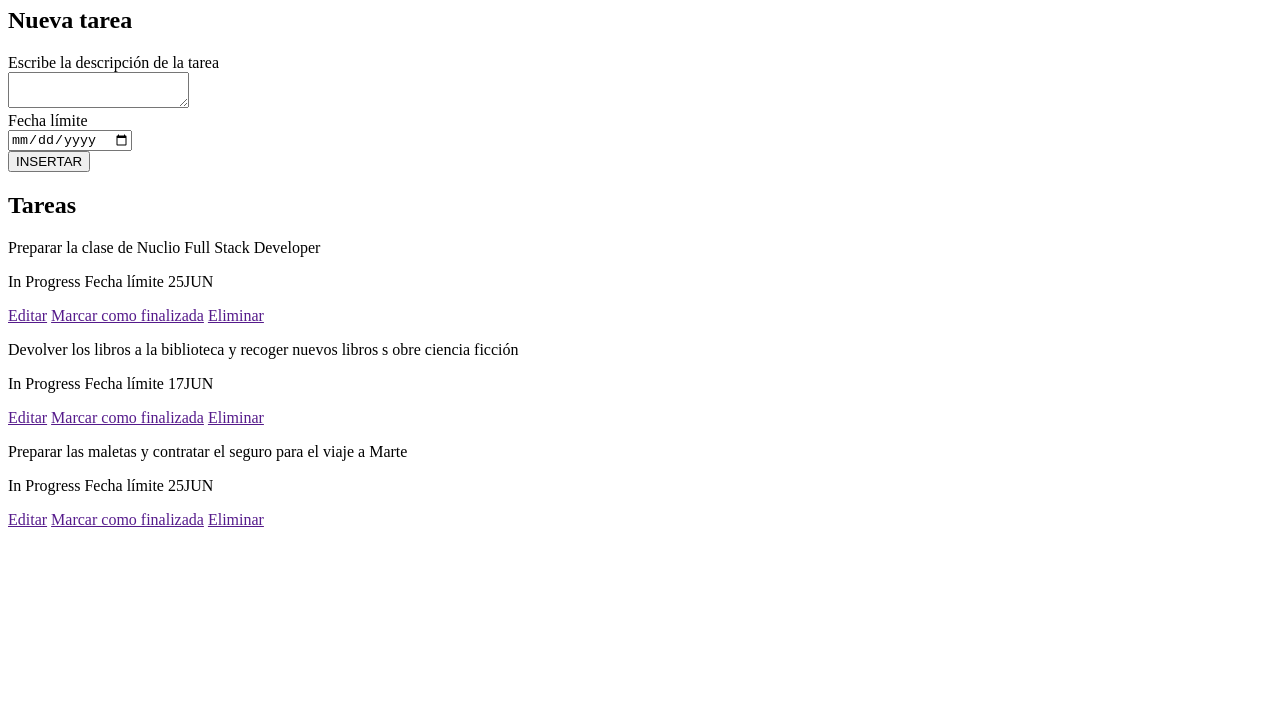
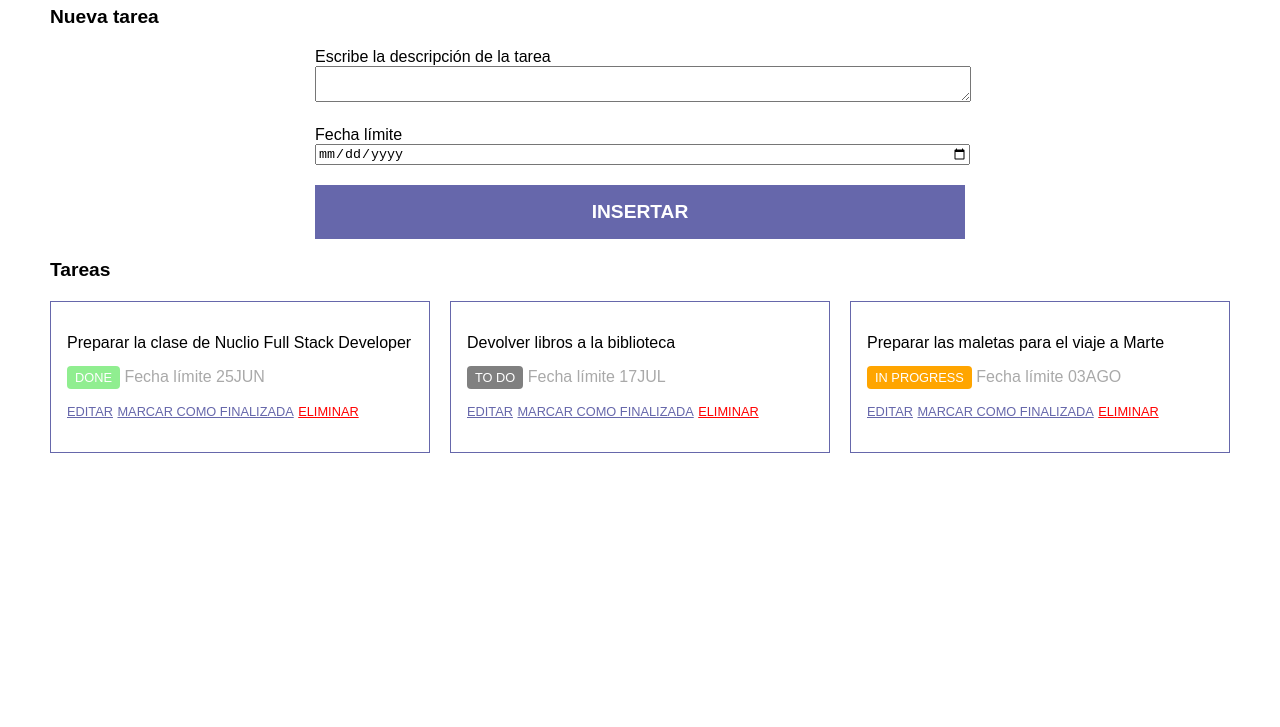
Before and after one commit to FSDSTR0624/TODO, a plain HTML site: page todo.html in a window 1280 px wide. Shown: the part 73-800 px from the top of the page. Drawn offline with Linux system fonts and the light colour scheme.

Commit message:
cambios css

```diff
--- /dev/null
+++ b/style.css
@@ -0,0 +1,117 @@
+body {
+    font-family: sans-serif;
+    margin: 0 auto;
+    max-width: 1200px;
+}
+
+h1 {
+    color: white;
+    background-color: #6667ab;
+    text-align: center;
+    font-size: 2rem;
+    font-weight: bold;
+    padding: 1rem;
+    margin: 0;
+}
+
+h2 {
+    color: black;
+    font-size: 1.2rem;
+    margin: 10px;
+}
+
+form {
+    margin: auto;
+    max-width: 650px;
+    padding: 10px;
+}
+
+textarea {
+    width: 100%;
+    margin-bottom: 20px;
+}
+
+input {
+    width: 100%;
+    margin-bottom: 20px;
+}
+
+button {
+    width: 100%;
+    background-color: #6667ab;
+    color: white;
+    border: 0;
+    padding: 1rem;
+    font-size: 1.2rem;
+    text-transform: uppercase;
+    font-weight: bold;
+}
+
+div {
+    margin: 10px;
+    border: 1px solid #6667ab;
+    padding: 1rem;
+}
+
+span {
+    color: white;
+    padding: 4px 8px;
+    font-size: 0.8rem;
+    text-transform: uppercase;
+    border-radius: 4px;
+}
+
+span.in-progress {
+    background-color: orange;
+}
+
+span.todo {
+    background-color: grey;
+}
+
+span.done {
+    background-color: lightgreen;
+}
+
+p.details {
+    font-size: 0, 8rem;
+    color: darkgray;
+}
+
+a {
+    color: #6667ab;
+    text-transform: uppercase;
+    font-size: 0.8rem;
+}
+
+a.remove {
+    color: red;
+}
+
+div.grid {
+    display: grid;
+    grid-template-columns: 1fr;
+    border: 0;
+    margin: 0;
+    padding: 0;
+}
+
+@media screen and (min-width:476px) {
+
+    /*Esto es fuera de mobiles*/
+    div.grid {
+        grid-template-columns: 1fr 1fr 1fr;
+    }
+}
+
+@media screen and(min-width:728px) {
+    /*Ipad en vertical*/
+}
+
+@media screen and(min-width:1024px) {
+    /*Ipad en horizontal o ordenador pequeño*/
+}
+
+@media screen and(min-width:1400px) {
+    /*ordenadores granes*/
+}
--- a/todo.html
+++ b/todo.html
@@ -4,46 +4,55 @@
 <head>
     <meta charset="UTF-8">
     <meta name="viewport" content="width=device-width, initial-scale=1.0">
-    <title>Document</title>
+    <title>TODOLIST</title>
+    <link rel="stylesheet" href="style.css">
 </head>
 
 <body>
     <h1>TODOLIST</h1>
-    <h2><strong>Nueva tarea</strong></h2>
+
+    <h2>Nueva tarea</h2>
     <form action="">
         <label for="">Escribe la descripción de la tarea</label><br>
-        <textarea name="" id=""></textarea><br>
+        <textarea></textarea><br>
         <label for="">Fecha límite</label><br>
         <input type="date"><br>
-        <button type="submit">INSERTAR</button><br>
+        <button>Insertar</button>
     </form>
+
     <h2>Tareas</h2>
+
+    <div class="grid">
+
         <div>
             <p>Preparar la clase de Nuclio Full Stack Developer</p>
-        <p><span>In Progress</span> Fecha límite 25JUN</p>
+            <p class="details"><span class="done">Done</span> Fecha límite 25JUN</p>
             <p>
                 <a href="">Editar</a>
                 <a href="">Marcar como finalizada</a>
-            <a href="">Eliminar</a>
+                <a href="" class="remove">Eliminar</a>
             </p>
         </div>
+
         <div>
-        <p>Devolver los libros a la biblioteca y recoger nuevos libros s obre ciencia ficción</p>
-        <p><span>In Progress </span> Fecha límite 17JUN</p>
+            <p>Devolver libros a la biblioteca</p>
+            <p class="details"><span class="todo">To do</span> Fecha límite 17JUL</p>
             <p>
                 <a href="">Editar</a>
                 <a href="">Marcar como finalizada</a>
-            <a href="">Eliminar</a>
+                <a href="" class="remove">Eliminar</a>
             </p>
         </div>
+
         <div>
-        <p>Preparar las maletas y contratar el seguro para el viaje a Marte</p>
-        <p><span>In Progress</span> Fecha límite 25JUN</p>
+            <p>Preparar las maletas para el viaje a Marte</p>
+            <p class="details"><span class="in-progress">In Progress</span> Fecha límite 03AGO</p>
             <p>
                 <a href="">Editar</a>
                 <a href="">Marcar como finalizada</a>
-            <a href="">Eliminar</a>
+                <a href="" class="remove">Eliminar</a>
             </p>
+        </div>
     </div>
 </body>
 
```
Lines whose indentation alone changed are shown as unchanged.
